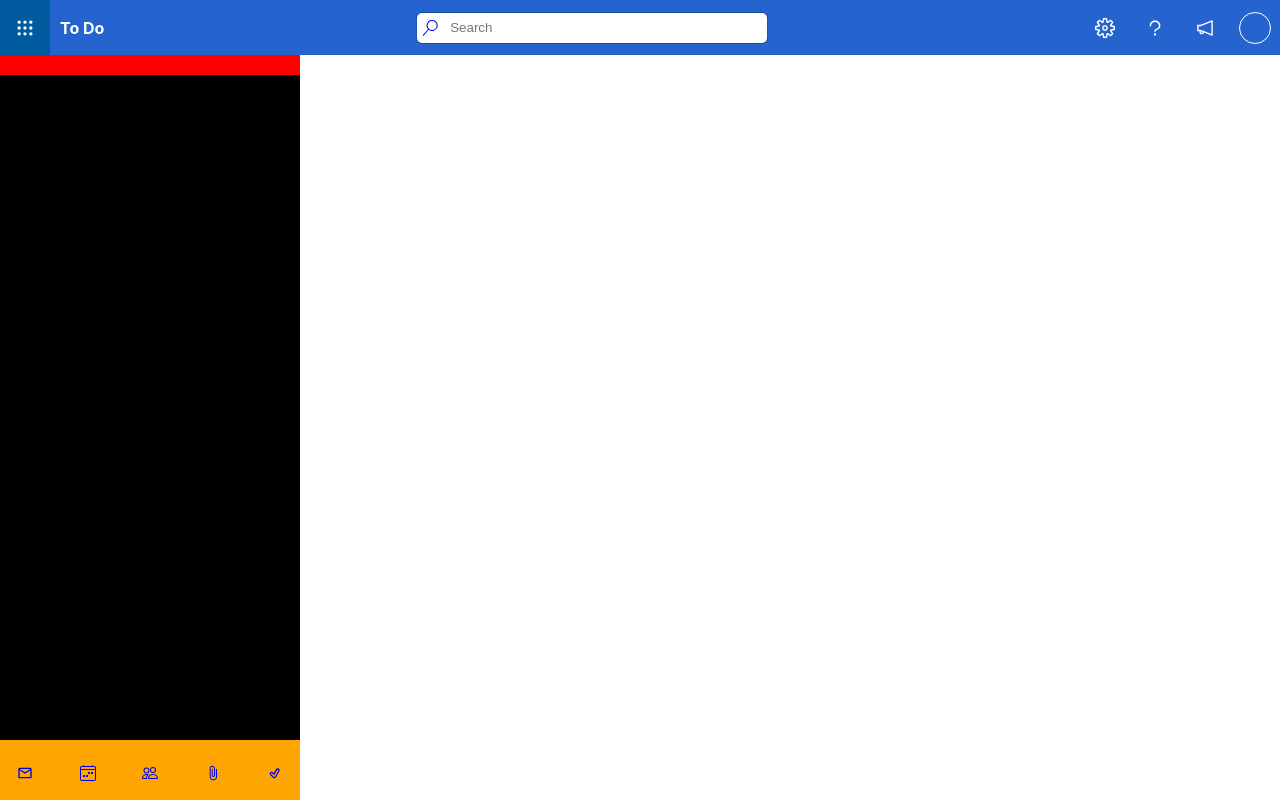
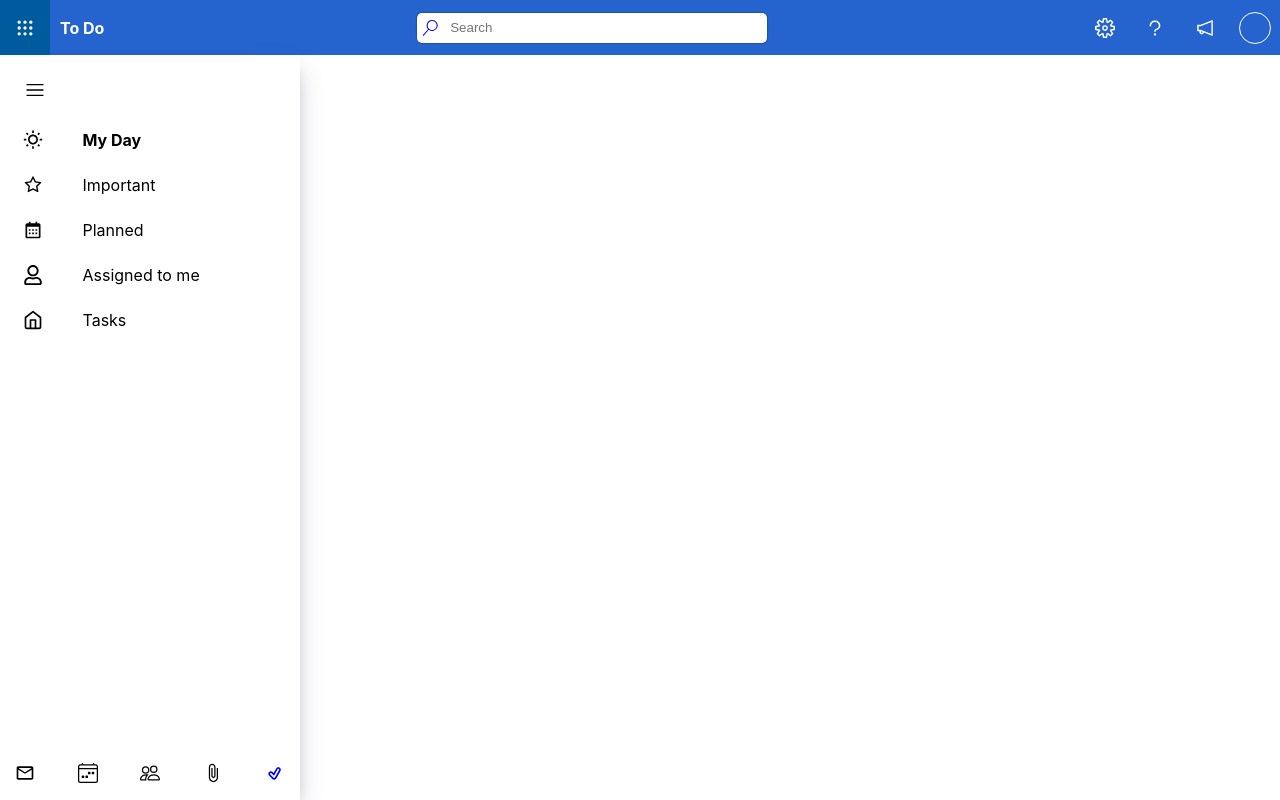
Before and after one commit to nicsylvia/Sylvia-Microsoft-Todo, a React (Create React App) app: page / in a window 1280 px wide. Built offline with nearby package versions, Linux system fonts and the light colour scheme.

Commit message:
saved complete sidebar

```diff
--- a/src/Components/Sidebar/Sidebar.tsx
+++ b/src/Components/Sidebar/Sidebar.tsx
@@ -7,12 +7,59 @@
 import { FaRegUser } from "react-icons/fa";
 import { FiHome } from "react-icons/fi";
 import { TiTickOutline } from "react-icons/ti";
+import { RxHamburgerMenu } from "react-icons/rx";
 
 const Sidebar = () => {
   return (
     <div>
         <Container>
-            <Menu></Menu>
+            <Menu>
+                <Div1>
+                    <Pic>
+                        <RxHamburgerMenu />
+                    </Pic>
+                </Div1>
+                <Div>
+                    <Pic>
+                        <MdOutlineWbSunny />
+                    </Pic>
+                    <Tittle>
+                        <span>My Day</span>
+                    </Tittle>
+                </Div>
+                <Div>
+                    <Pic>
+                        <AiOutlineStar />
+                    </Pic>
+                    <Tittle>
+                        Important
+                    </Tittle>
+                </Div>
+                <Div>
+                    <Pic>
+                        <BiCalendar />
+                    </Pic>
+                    <Tittle>
+                        Planned
+                    </Tittle>
+                </Div>
+                <Div>
+                    <Pic>
+                        <FaRegUser />
+                    </Pic>
+                    <Tittle>
+                        Assigned to me
+                    </Tittle>
+                </Div>
+                <Div>
+                    <Pic>
+                        <FiHome />
+                    </Pic>
+                    <Tittle>
+                        Tasks
+                    </Tittle>
+                </Div>
+            </Menu>
             <Menu2>
                 <Icon>
                     <a href="https://outlook.live.com/mail/"><MdOutlineEmail /></a>
@@ -27,7 +74,7 @@
                     <a href="https://outlook.live.com/files/"><MdOutlineAttachFile /></a>
                 </Icon>
                 <Icon>
-                    <a href="https://to-do.live.com/tasks/"><TiTickOutline /></a>
+                    <a href="https://to-do.live.com/tasks/"><span><TiTickOutline /></span></a>
                 </Icon>
             </Menu2>
         </Container>
@@ -39,9 +86,9 @@
 
 const Container = styled.div`
     width: 300px;
-    background-color: black;
+    background-color: white;
     height: calc(100vh - 55px);
-    box-shadow: rgba(0, 0, 0, 0.05) 0px 1px 2px 0px;
+    box-shadow: rgba(50, 50, 93, 0.25) 0px 13px 27px -5px, rgba(0, 0, 0, 0.3) 0px 8px 16px -8px;
     display: flex;
     align-items: center;
     justify-content: space-between;
@@ -49,12 +96,11 @@
 `;
 const Menu = styled.div`
     width: 100%;
-    background-color: red;
+    /* background-color: red; */
     padding: 10px 0px 10px 0px;
 `;
 const Menu2 = styled.div`
     width: 100%;
-    background-color: orange;
     padding: 10px 0px 0px 0px;
     display: flex;
     align-items: center;
@@ -68,7 +114,54 @@
     display: flex;
     align-items: center;
     justify-content: center;
+    a{
+        color: black;
+        font-size: 20px;
+        span{
+            color: blue;
+        }
+    }
     :hover{
-        background-color: #FAF9F8;
+        background-color: #dfdddb;
     }
 `;
+const Div = styled.div`
+    width: 100%;
+    padding: 5px 0px 5px 0px;
+    /* background-color: green; */
+    margin-top: 5px;
+    margin-bottom: 5px;
+    display: flex;
+    align-items: center;
+    justify-content: space-around;
+    cursor: pointer;
+    transition: all 350ms;
+    :hover{
+        background-color: skyblue;
+    }
+`;
+const Pic = styled.div`
+    width: 30px;
+    height: 30px;
+    /* background-color: azure; */
+    object-fit: contain;
+    font-size: 20px;
+    display: flex;
+    align-items: center;
+    justify-content: center;
+`;
+const Tittle = styled.div`
+    width: 200px;
+    height: 30px;
+    /* background-color: brown; */
+    display: flex;
+    align-items: center;
+    span{
+        font-weight: bold;
+    }
+`;
+const Div1 = styled.div`
+    margin-left: 20px;
+    padding: 10px 0px 10px 0px;
+    cursor: pointer;
+`;
```
